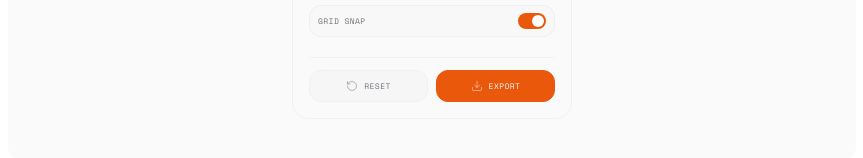
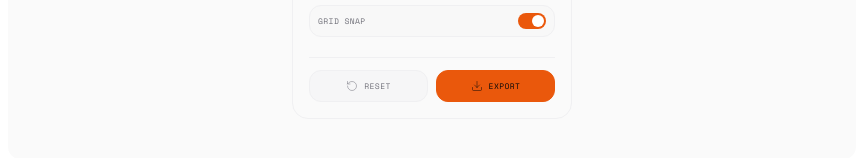
Before and after one commit to tommyjepsen/apparat-ui, a React (Vite) app: page / in a window 1280 px wide. Shown: the part 864-1022 px from the top of the page, without its empty margins (208-1071 px from the left). Built offline with nearby package versions, Linux system fonts and the light colour scheme.

Commit message:
Smaller website adjustmentsø

```diff
--- a/src/App.tsx
+++ b/src/App.tsx
@@ -737,12 +737,12 @@ export function App() {
       </div>
       {activeTab === "templates" ? (
         <main className="mx-auto w-full max-w-[1920px] px-4 sm:px-6 pb-16">
-          <div className="flex flex-col gap-10 py-4">
+          <div className="flex flex-col gap-10">
             {/* Template 01 */}
             <div className="flex flex-col gap-3">
               <div className="flex items-center justify-between">
                 <span className="font-mono text-[10px] uppercase tracking-wider text-muted-foreground">
-                  01
+                  01 / CANVAS STUDIO EDITOR
                 </span>
                 <button
                   onClick={() => openCode("canvas-editor.tsx", canvasEditorRawCode)}
@@ -821,7 +821,7 @@ export function App() {
         </main>
       ) : activeTab === "blocks" ? (
         <main className="mx-auto max-w-4xl px-4 sm:px-6 pb-16">
-          <div className="flex flex-col gap-6 py-4 sm:py-6">
+          <div className="flex flex-col gap-4 sm:gap-6">
             {/* Organism 01: Floating Toolbar */}
             <div className="flex flex-col gap-4 rounded-xl bg-card p-4 sm:p-6">
               <div className="flex items-center justify-between">
--- a/src/index.css
+++ b/src/index.css
@@ -17,7 +17,7 @@
     --muted: 240 4.8% 95.9%;
     --muted-foreground: 240 3.8% 46.1%;
     --accent: 20.5 90.2% 48.2%;
-    --accent-foreground: 0 0% 100%;
+    --accent-foreground: 240 10% 3.9%;
     --destructive: 0 84.2% 60.2%;
     --destructive-foreground: 0 0% 98%;
     --border: 240 5.9% 94.5%;
@@ -40,7 +40,7 @@
     --muted: 240 3.7% 15.9%;
     --muted-foreground: 240 5% 64.9%;
     --accent: 20.5 90.2% 48.2%;
-    --accent-foreground: 0 0% 100%;
+    --accent-foreground: 240 10% 3.9%;
     --destructive: 0 62.8% 30.6%;
     --destructive-foreground: 0 0% 98%;
     --border: 240 3.7% 12%;
```
